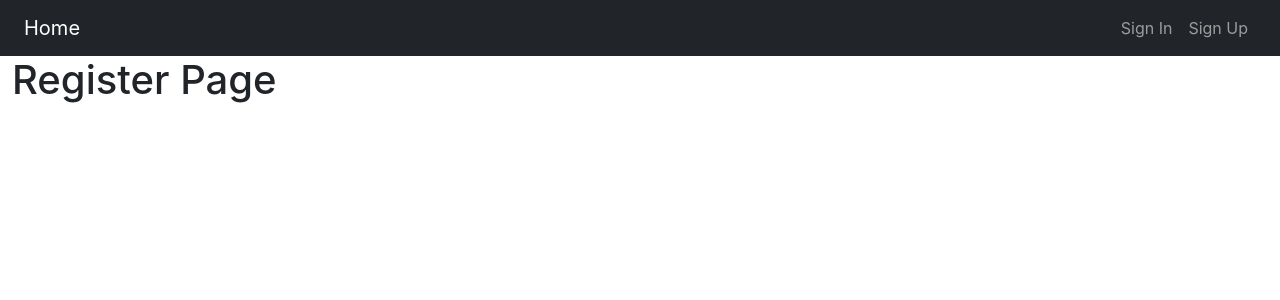
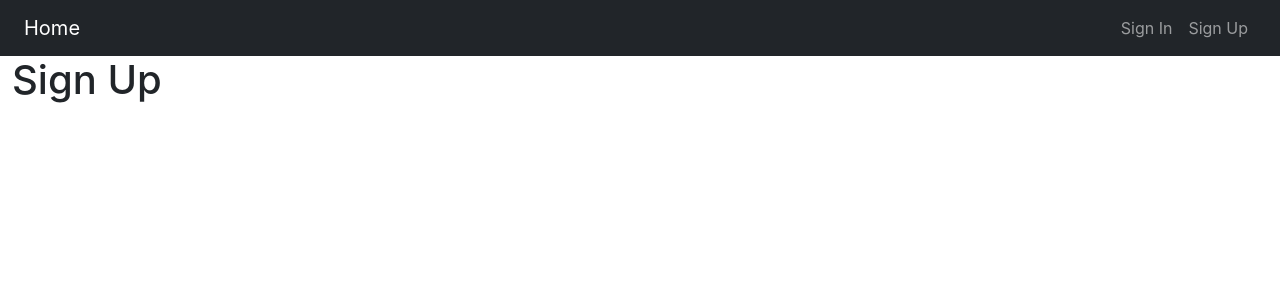
Before and after one commit to DennisM83/frontend, a Next.js app: page /register in a window 1280 px wide. Shown: the top 300 px of the page. Built offline with nearby package versions, Linux system fonts and the light colour scheme.

Commit message:
update to the heading

```diff
--- a/pages/login.jsx
+++ b/pages/login.jsx
@@ -1,9 +1,9 @@
-import React from 'react';
+
 
 export default function Login() {
   return (
     <>
-    <h1>Login Page</h1>
+    <h1>Sign In</h1>
     </>
   );
 }
--- a/pages/register.jsx
+++ b/pages/register.jsx
@@ -1,7 +1,7 @@
 export default function Register() {
   return (
     <div>
-      <h1>Register Page</h1>
+      <h1>Sign Up</h1>
     </div>
   );
 }
```
